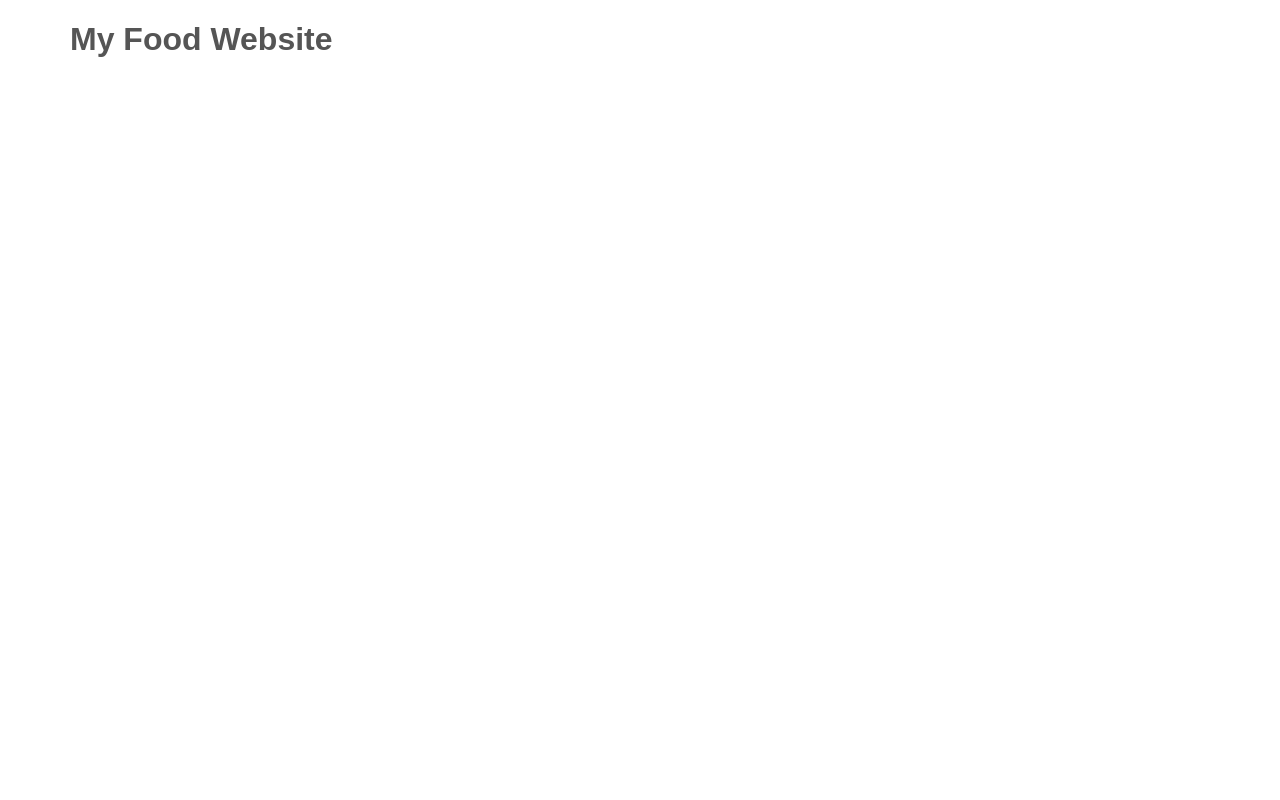
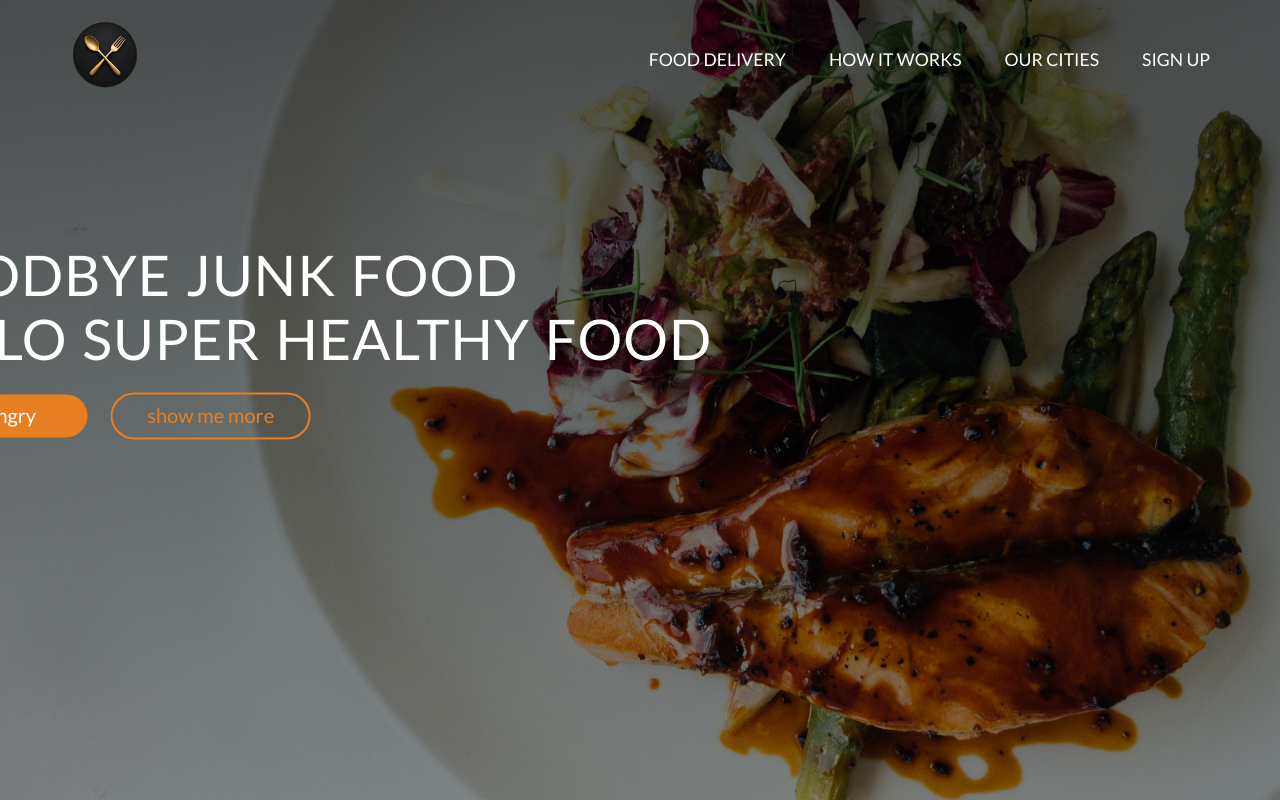
Before and after one commit to nk-aditya/Frontend-showcase, a plain HTML site: page index.html in a window 1280 px wide. Drawn offline with Linux system fonts and the light colour scheme.

Commit message:
add header section of the home page

```diff
--- a/index.html
+++ b/index.html
@@ -9,12 +9,28 @@
     <link rel="stylesheet" href="vendors/css/grid.css">
     <link rel="preconnect" href="https://fonts.googleapis.com">
     <link rel="preconnect" href="https://fonts.gstatic.com" crossorigin>
-    <link href="https://fonts.googleapis.com/css2?family=Inter:ital,opsz,wght@0,14..32,100..900;1,14..32,100..900&display=swap" rel="stylesheet">
+    <link href="https://fonts.googleapis.com/css2?family=Inter:ital,opsz,wght@0,14..32,100..900;1,14..32,100..900&family=Lato:ital,wght@0,100;0,300;0,400;0,700;0,900;1,100;1,300;1,400;1,700;1,900&display=swap" rel="stylesheet">
 </head>
 <body>
-    <div class="row">
-        <h1>My Food Website</h1>
-    </div>
+
+    <header>
+        <nav>
+            <div class="row">
+                <img class="logo" src="resources/css/img/logo-image.png" alt="logo-img">
+                    <ul class="main-nav">
+                    <li><a href="#">Food delivery</a></li>
+                    <li><a href="#">How it works</a></li>
+                    <li><a href="#">Our cities</a></li>
+                    <li><a href="#">Sign up</a></li>
+                </ul>
+            </div>
+
+        </nav>
+        <div class="hero-text-box">
+            <h1>Goodbye Junk Food<br>Hello Super Healthy Food</h1>
+            <a href="" class="btn btn-full">I'm Hungry</a>
+            <a href=""class="btn btn-ghost">show me more</a></div>
+    </header>
 
 </body>
 </html>
--- a/resources/css/style.css
+++ b/resources/css/style.css
@@ -7,7 +7,7 @@
 html{
     background-color: #ffffff;
     color:#555;
-    font-family: sans-serif;
+    font-family: Lato,sans-serif;
     font-weight: 300;
     text-rendering: optimizeLegibility;
 }
@@ -16,3 +16,125 @@ html{
     max-width: 1140px;
     margin: 0 auto;
 }
+
+header {
+    background-image: linear-gradient(rgba(0,0,0,0.6),rgba(0,0,0,0.3)),url('img/hero-image.jpg');
+    height: 100vh;
+    background-size: cover;
+    background-position: center;
+}
+
+/* h1{
+    margin: 0;
+    padding: 0;
+} */
+
+.hero-text-box{
+    position: absolute;
+    width: 1140px;
+    top: 50%;
+    left:50%;
+    transform: translate(-66%,-80%);
+}
+
+@media(max-width:1098px){
+    .hero-text-box{
+        width: 733px;
+        transform: translate(-55%,-100%);
+    }
+}
+
+.hero-text-box h1{
+    margin: 0 0 20px;
+    padding: 0;
+    color: #fff;
+    font-size:3.5rem;
+    font-weight: 400;
+    text-transform: uppercase;
+    letter-spacing: 1px;
+    word-spacing: 3px;
+}
+
+@media(max-width:1098px){
+    .hero-text-box h1{
+        font-size: 3rem;
+    }
+}
+
+.btn,
+.btn:link,
+.btn:visited{
+    display: inline-block;
+    padding: 10px 10px;
+    text-decoration: none;
+    font-size: 20px;
+    font-weight: 500;
+    width: 12.5rem;
+    text-align: center;
+}
+
+.btn-full,
+.btn-full:link,
+.btn-full:visited{
+    background-color: #e67e22;
+    color: #fff;
+    border-radius: 30px;
+    margin-right: 20px;
+    transition: all 0.2s ease-in-out;
+}
+
+.btn-full:hover,
+.btn-full:active{
+    background-color: #fff;
+    color: #e67e22;
+}
+
+.btn-ghost,
+.btn-ghost:link,
+.btn-ghost:visited{
+    border: 2px solid #e67e22;
+    color: #e67e22;
+    border-radius: 30px;
+    transition: all 0.2s ease-in-out;
+}
+
+.btn-ghost:active,
+.btn-ghost:hover{
+    border:2px solid #fff;
+    color: #fff;
+}
+
+.logo{
+    height:70px;
+    float: left;
+    margin-top: 20px;
+}
+
+.main-nav{
+    float: right;
+    list-style: none;
+    margin-top: 50px;
+}
+
+.main-nav li{
+    display: inline-block;
+    margin-left: 40px;
+}
+
+.main-nav li a,
+.main-nav li a:link,
+.main-nav li a:visited{
+    color: #fff;
+    text-decoration: none;
+    text-transform: uppercase;
+    font-size: 110%;
+    font-weight: 400;
+    padding-bottom: 5px;
+    border-bottom: 1px solid transparent;
+    transition: border-bottom 0.2s ease;
+}
+
+.main-nav li a:hover,
+.main-nav li a:active{
+    border-bottom: 1px solid #e67e22;
+}
```
Also changed, not shown: resources/css/img/hero-image.jpg (added), resources/css/img/logo-image.png (added).
